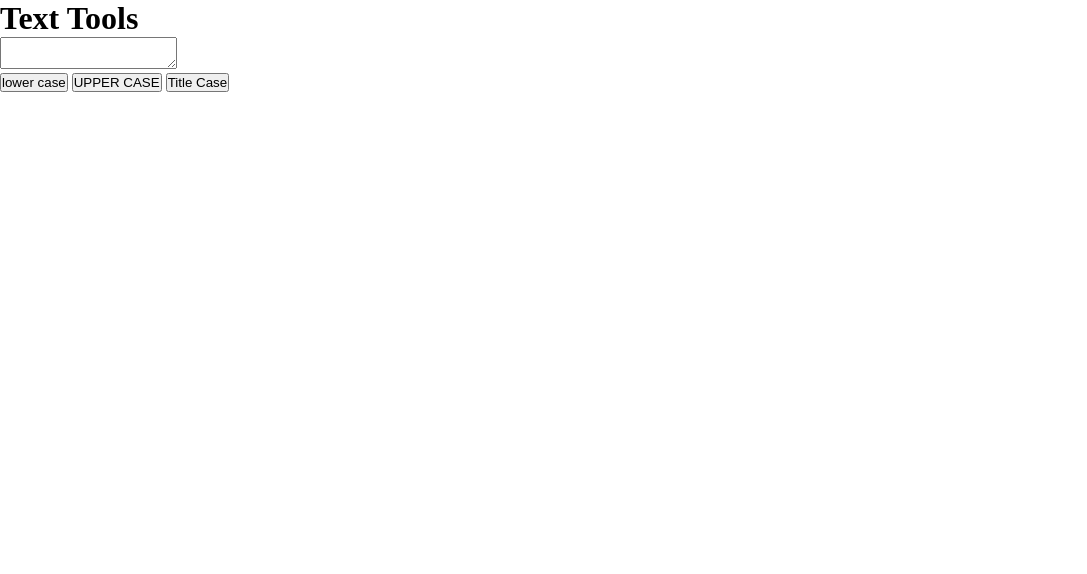
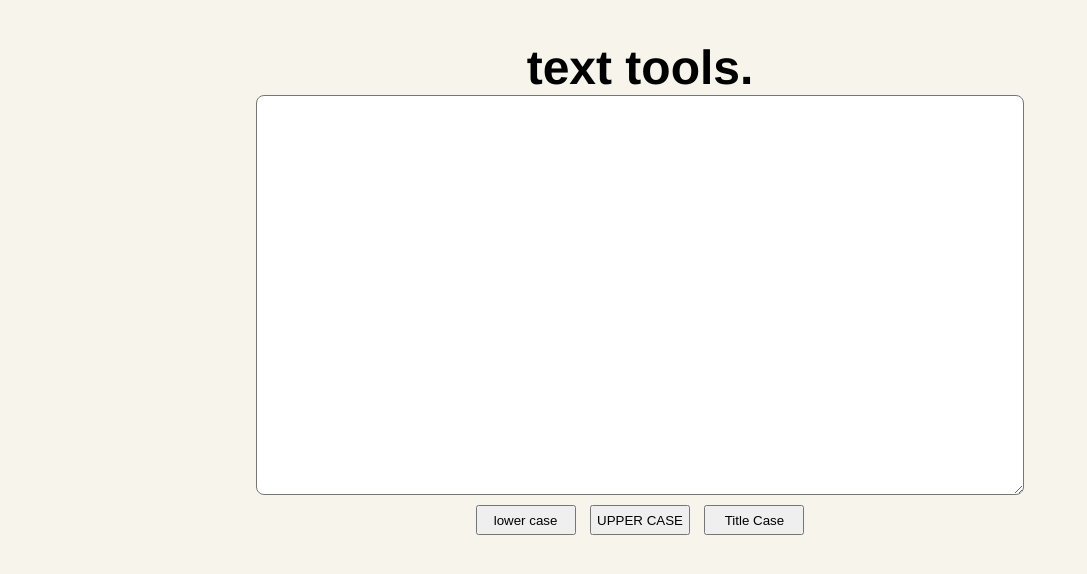
Before and after one commit to herald-noel/text-tools, a plain HTML site: page index.html in a window 1280 px wide. Shown: the whole page, without its empty margins (0-1087 px from the left). Drawn offline with Linux system fonts and the light colour scheme.

Commit message:
Finish html layout

```diff
--- a/index.html
+++ b/index.html
@@ -7,8 +7,9 @@
     <title>Text Tools</title>
   </head>
   <body>
+    <div class="wrapper">
       <header>
-      <h1>Text Tools</h1>
+        <h1 class="brand-text">Text Tools.</h1>
       </header>
       <main>
         <textarea id="user-text"></textarea>
@@ -18,5 +19,6 @@
           <button>Title Case</button>
         </div>
       </main>
+    </div>
   </body>
 </html>
--- a/style.css
+++ b/style.css
@@ -3,3 +3,50 @@
     padding: 0;
     box-sizing: border-box;
 }
+
+body {
+    background-color: #F6F4EB;
+    font-family: Helvetica, sans-serif;
+}
+
+.wrapper {
+    display: flex;
+    flex-direction: column;
+    justify-content: center;
+    align-items: center;
+    height: 100vh;
+    padding-bottom: 200px;
+}
+
+main {
+    display: flex;
+    flex-direction: column;
+    justify-content: center;
+    align-items: center;
+    width: 100%;
+}
+
+main > div {
+    margin: 5px 20px 20px;
+}
+
+main button {
+    margin: 5px;
+    width: 100px;
+    height: 30px;
+}
+
+.brand-text {
+    text-transform: lowercase;
+    font-size: 3rem;
+    font-weight: bolder;
+    text-align: center;
+}
+
+textarea {
+    height: 400px;
+    border-radius: 8px;
+    padding: 10px;
+    font-size: 1.2rem;
+    width: 60%;
+}
```
Lines whose indentation alone changed are shown as unchanged.
